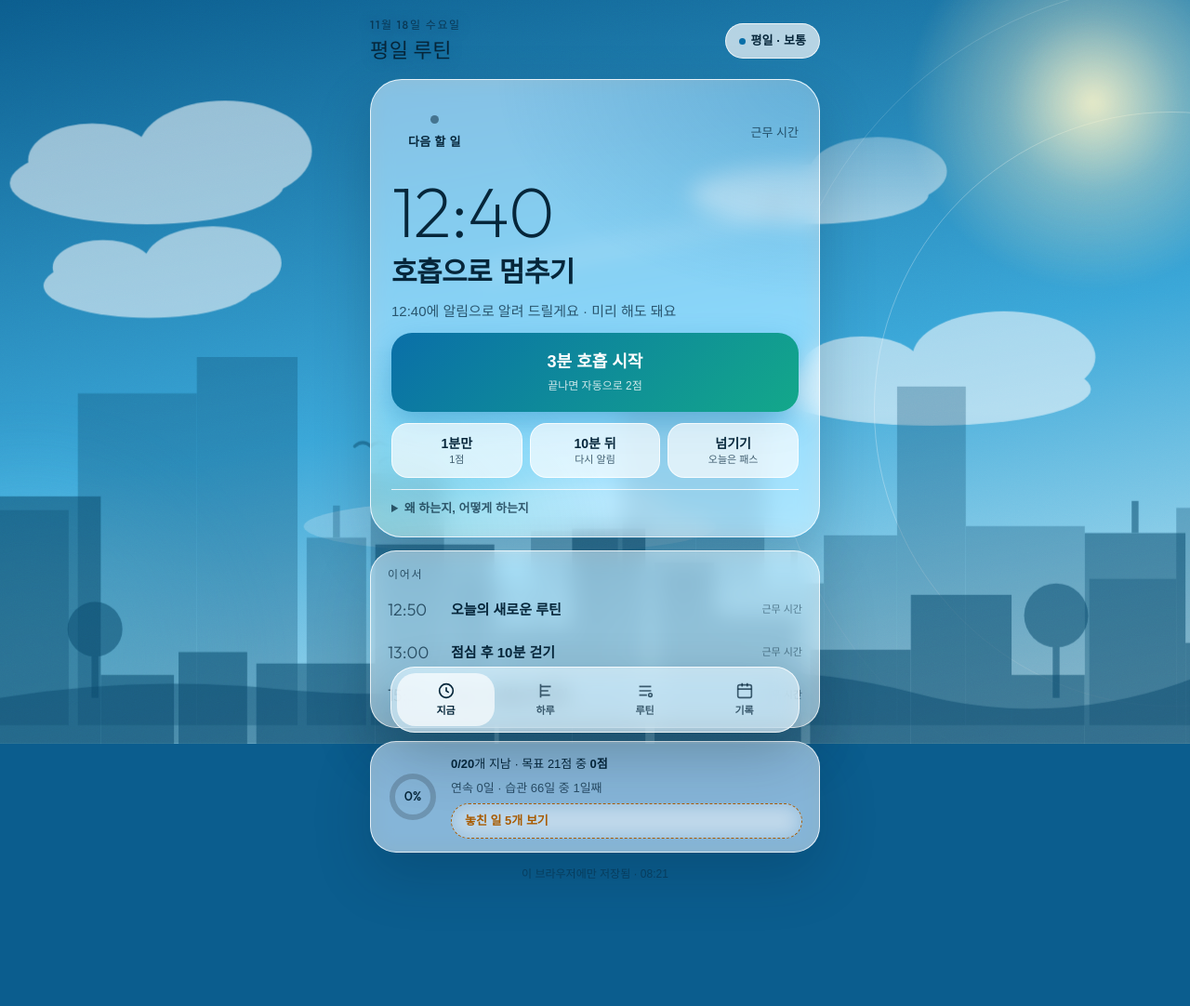
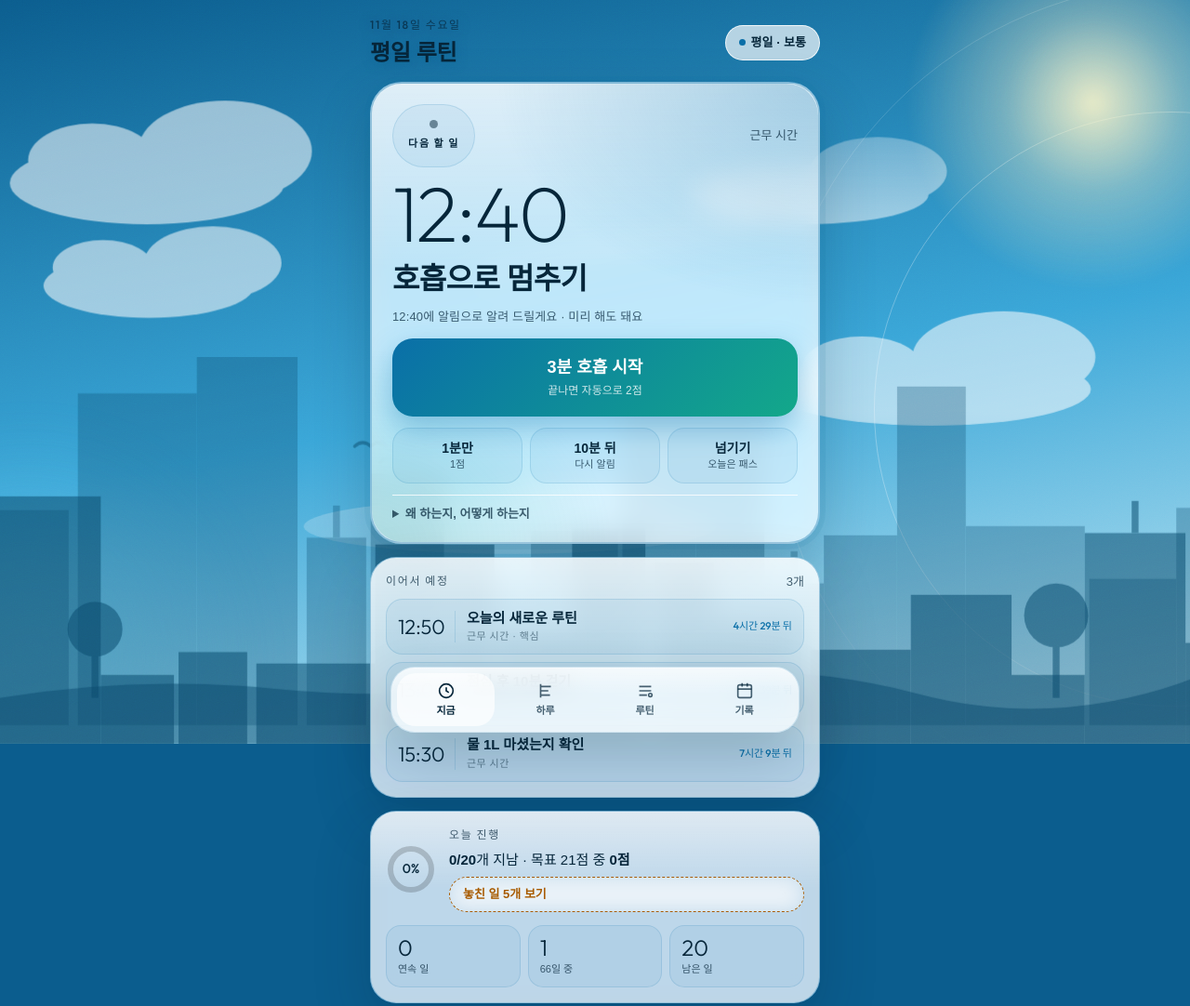
Before and after one commit to vqoq2836-hue/frontal-daily, a plain HTML site: page app/src/main/assets/index.html in a window 1280 px wide. Shown: the top 1082 px of the page at 93% size. Before the commit the page ends 1054 px from the top, so only its background shows below. Drawn offline with Linux system fonts and the light colour scheme; a web font is replaced by a local one.

Commit message:
Denser card design: distinct outlines and fills, tiled upcoming list, stronger type hierarchy
Co-Authored-By: Claude Opus 5.5 <noreply@anthropic.com>
Claude-Session: https://claude.ai/code/session_01RDP8k3bnzEm8X47U66HDhw

```diff
--- a/app/src/main/assets/index.html
+++ b/app/src/main/assets/index.html
@@ -13,21 +13,25 @@
   --glass:rgba(255,255,255,.09); --glass-2:rgba(255,255,255,.14); --line:rgba(255,255,255,.18);
   --accent:#8BE3CB; --accent-2:#5BB8F0; --accent-ink:#04201A; --warn:#FFC36E;
   --shadow:0 24px 60px rgba(0,0,0,.35);
+  --card:rgba(9,15,36,.58); --card-2:rgba(255,255,255,.06); --card-line:rgba(139,227,203,.38); --tile:rgba(255,255,255,.06); --tile-line:rgba(255,255,255,.1);
   color-scheme:dark;
 }
 :root[data-sky="dawn"]{ --sky1:#24183A; --sky2:#9C4372; --sky3:#F39A5C; --orb:#FFD58C; --haze:#E0618A;
   --ink:#FFF7F0; --muted:rgba(255,247,240,.74); --faint:rgba(255,247,240,.48);
   --glass:rgba(255,255,255,.12); --glass-2:rgba(255,255,255,.18); --line:rgba(255,255,255,.26);
-  --accent:#FFD37A; --accent-2:#FF9E6B; --accent-ink:#3A1A08; --warn:#FFE3A3; color-scheme:dark }
+  --accent:#FFD37A; --accent-2:#FF9E6B; --accent-ink:#3A1A08; --warn:#FFE3A3;
+  --card:rgba(40,18,48,.5); --card-2:rgba(255,255,255,.07); --card-line:rgba(255,211,122,.45); --tile:rgba(255,255,255,.08); --tile-line:rgba(255,255,255,.14); color-scheme:dark }
 :root[data-sky="day"]{ --sky1:#0B5D8E; --sky2:#3AA6D8; --sky3:#C9ECF5; --orb:#FFF6C9; --haze:#7CD3EE;
   --ink:#06263A; --muted:rgba(6,38,58,.72); --faint:rgba(6,38,58,.5);
   --glass:rgba(255,255,255,.52); --glass-2:rgba(255,255,255,.68); --line:rgba(255,255,255,.8);
   --accent:#0A6FA8; --accent-2:#13A88A; --accent-ink:#FFFFFF; --warn:#A85B00;
-  --shadow:0 24px 60px rgba(6,38,58,.22); color-scheme:light }
+  --shadow:0 24px 60px rgba(6,38,58,.22);
+  --card:rgba(255,255,255,.74); --card-2:rgba(255,255,255,.5); --card-line:rgba(10,111,168,.35); --tile:rgba(10,111,168,.06); --tile-line:rgba(10,111,168,.14); color-scheme:light }
 :root[data-sky="dusk"]{ --sky1:#170F36; --sky2:#5E2A68; --sky3:#EE7246; --orb:#FFA25E; --haze:#B23E73;
   --ink:#FFF4EE; --muted:rgba(255,244,238,.74); --faint:rgba(255,244,238,.48);
   --glass:rgba(255,255,255,.11); --glass-2:rgba(255,255,255,.17); --line:rgba(255,255,255,.24);
-  --accent:#FFB176; --accent-2:#FF7A8A; --accent-ink:#3A1406; --warn:#FFD9A0; color-scheme:dark }
+  --accent:#FFB176; --accent-2:#FF7A8A; --accent-ink:#3A1406; --warn:#FFD9A0;
+  --card:rgba(30,14,46,.55); --card-2:rgba(255,255,255,.06); --card-line:rgba(255,177,118,.42); --tile:rgba(255,255,255,.07); --tile-line:rgba(255,255,255,.12); color-scheme:dark }
 
 *{box-sizing:border-box}
 html,body{background:var(--sky1)}
@@ -84,13 +88,14 @@ p{margin:0} h1,h2,h3{margin:0;line-height:1.25;text-wrap:balance}
 
 /* ---- 레이아웃 ---- */
 .wrap{position:relative;z-index:1;max-width:520px;margin:0 auto;padding-left:max(18px,env(safe-area-inset-left,0px));padding-right:max(18px,env(safe-area-inset-right,0px));padding-block:18px calc(104px + env(safe-area-inset-bottom,0px));display:flex;flex-direction:column;gap:14px}
-.glass{background:var(--glass);border:1px solid var(--line);border-radius:28px;backdrop-filter:blur(12px) saturate(150%);-webkit-backdrop-filter:blur(12px) saturate(150%);box-shadow:var(--shadow)}
+.glass{background:linear-gradient(180deg,var(--card-2),transparent 40%),var(--card);border:1.5px solid var(--card-line);border-radius:28px;backdrop-filter:blur(14px) saturate(150%);-webkit-backdrop-filter:blur(14px) saturate(150%);box-shadow:var(--shadow),inset 0 1px 0 rgba(255,255,255,.18)}
+nav.tabs.glass{border-color:var(--tile-line)}
 .eyebrow{font-family:var(--num);font-size:12px;font-weight:500;letter-spacing:.14em;text-transform:uppercase;color:var(--muted)}
 .muted{color:var(--muted)} .small{font-size:13px} .num{font-family:var(--num);font-variant-numeric:tabular-nums}
 
 .topbar{display:flex;justify-content:space-between;align-items:center;gap:10px}
 .topbar .date{display:flex;flex-direction:column;text-shadow:0 1px 12px color-mix(in srgb,var(--sky1) 55%,transparent)}
-.topbar .date b{font-family:var(--num);font-weight:300;font-size:22px;letter-spacing:.02em}
+.topbar .date b{font-family:var(--serif);font-weight:700;font-size:24px;letter-spacing:-.01em}
 .pill{border:1px solid var(--line);background:var(--glass-2);border-radius:99px;padding:8px 14px;font-size:13px;font-weight:600;display:inline-flex;gap:6px;align-items:center;backdrop-filter:blur(12px);-webkit-backdrop-filter:blur(12px)}
 .pill .dot{width:7px;height:7px;border-radius:50%;background:var(--accent)}
 
@@ -101,23 +106,23 @@ p{margin:0} h1,h2,h3{margin:0;line-height:1.25;text-wrap:balance}
 .seg button[aria-pressed="true"]{background:var(--glass-2);box-shadow:0 2px 10px rgba(0,0,0,.15)}
 
 /* ---- 지금 할 일 (히어로) ---- */
-.hero{position:relative;overflow:hidden;padding:22px 22px 20px;display:flex;flex-direction:column;gap:12px;border-radius:34px}
+.hero{position:relative;overflow:hidden;padding:22px 22px 20px;display:flex;flex-direction:column;gap:12px;border-radius:34px;border-width:2px;box-shadow:var(--shadow),0 0 0 6px color-mix(in srgb,var(--card-line) 22%,transparent),inset 0 1px 0 rgba(255,255,255,.22)}
 .hero::before{content:"";position:absolute;inset:0;border-radius:inherit;pointer-events:none;
   background:radial-gradient(120% 80% at 100% 0%,color-mix(in srgb,var(--accent) 26%,transparent),transparent 60%),radial-gradient(90% 70% at 0% 100%,color-mix(in srgb,var(--accent-2) 18%,transparent),transparent 60%)}
 .hero > *{position:relative}
 .hero-top{display:flex;justify-content:space-between;align-items:center;gap:8px}
-.state{display:inline-flex;align-items:center;gap:8px;font-size:13px;font-weight:700;letter-spacing:.02em}
+.state{display:inline-flex;align-items:center;gap:8px;font-family:var(--num);font-size:11px;font-weight:700;letter-spacing:.16em;text-transform:uppercase;padding:5px 10px 5px 8px;border-radius:99px;background:var(--tile);border:1px solid var(--tile-line);white-space:nowrap;flex:none}
 .state i{width:9px;height:9px;border-radius:50%;background:var(--accent);box-shadow:0 0 0 0 var(--accent);animation:pulse 1.8s ease-out infinite}
 .state.next i{background:var(--faint);animation:none}
 @keyframes pulse{0%{box-shadow:0 0 0 0 color-mix(in srgb,var(--accent) 70%,transparent)}100%{box-shadow:0 0 0 12px transparent}}
-.hero-time{font-family:var(--num);font-weight:200;font-size:76px;line-height:.95;letter-spacing:-.02em}
-.hero-title{font-size:30px;font-weight:700;letter-spacing:-.02em;line-height:1.2}
-.hero-cue{font-size:15px;color:var(--muted)}
+.hero-time{font-family:var(--num);font-weight:200;font-size:84px;line-height:.9;letter-spacing:-.03em}
+.hero-title{font-family:var(--serif);font-size:32px;font-weight:700;letter-spacing:-.02em;line-height:1.25;word-break:keep-all}
+.hero-cue{font-size:13px;color:var(--muted);letter-spacing:.01em}
 .big{width:100%;border:0;border-radius:22px;padding:18px 20px;font-size:18px;font-weight:700;
   background:linear-gradient(135deg,var(--accent),var(--accent-2));color:var(--accent-ink);box-shadow:0 12px 30px color-mix(in srgb,var(--accent) 35%,transparent);display:flex;flex-direction:column;align-items:center;gap:2px}
 .big small{font-size:12px;font-weight:500;opacity:.8}
 .acts{display:grid;grid-template-columns:repeat(3,1fr);gap:8px}
-.ghost{border:1px solid var(--line);background:var(--glass-2);border-radius:18px;padding:12px 8px;font-size:14px;font-weight:600;display:flex;flex-direction:column;align-items:center;gap:1px;line-height:1.3}
+.ghost{border:1px solid var(--tile-line);background:var(--tile);border-radius:18px;padding:12px 8px;font-size:14px;font-weight:600;display:flex;flex-direction:column;align-items:center;gap:1px;line-height:1.3}
 .ghost small{font-size:11px;font-weight:500;color:var(--muted)}
 .ghost.wide{grid-column:1/-1}
 .linkish{border:0;background:none;color:var(--accent);font-weight:600;font-size:13px;padding:4px 0;text-decoration:underline;text-underline-offset:3px}
@@ -138,12 +143,18 @@ details.how ol{margin:8px 0 0;padding-left:20px;font-size:14px;display:flex;flex
 details.how .tip{margin-top:8px;font-size:13px;color:var(--warn)}
 
 /* ---- 다음 / 진행 ---- */
-.next{padding:16px 18px;display:flex;flex-direction:column;gap:10px}
-.next-row{display:grid;grid-template-columns:58px 1fr auto;gap:10px;align-items:center;width:100%;border:0;background:none;text-align:left;padding:4px 0}
-.next-row .t{font-family:var(--num);font-weight:300;font-size:18px;color:var(--muted)}
-.next-row .n{font-weight:600}
-.next-row .b{font-size:11px;color:var(--faint)}
-.progress{padding:14px 18px;display:grid;grid-template-columns:auto 1fr;gap:14px;align-items:center}
+.next{padding:16px;display:flex;flex-direction:column;gap:8px}
+.next-row{display:grid;grid-template-columns:62px 1fr auto;gap:12px;align-items:center;width:100%;border:1px solid var(--tile-line);background:var(--tile);border-radius:18px;text-align:left;padding:10px 12px}
+.next-row .tb{display:flex;flex-direction:column;gap:1px;min-width:0}
+.next-row .t{font-family:var(--num);font-weight:300;font-size:22px;letter-spacing:-.01em;border-right:1px solid var(--tile-line);padding-right:10px}
+.next-row .n{font-weight:600;font-size:15px;line-height:1.35}
+.next-row .b{font-size:11px;color:var(--faint);letter-spacing:.04em}
+.next-row .in{font-family:var(--num);font-size:11px;font-weight:500;color:var(--accent);white-space:nowrap}
+.progress{padding:16px;display:grid;grid-template-columns:auto 1fr;gap:14px;align-items:center}
+.stats3{grid-column:1/-1;display:grid;grid-template-columns:repeat(3,1fr);gap:8px}
+.stat3{border:1px solid var(--tile-line);background:var(--tile);border-radius:16px;padding:10px 12px;display:flex;flex-direction:column;gap:2px}
+.stat3 b{font-family:var(--num);font-weight:300;font-size:24px;line-height:1.1}
+.stat3 span{font-size:11px;color:var(--muted)}
 .mini-ring{width:54px;height:54px;position:relative}
 .mini-ring svg{width:54px;height:54px;transform:rotate(-90deg)}
 .mini-ring b{position:absolute;inset:0;display:flex;align-items:center;justify-content:center;font-family:var(--num);font-weight:500;font-size:14px}
@@ -694,12 +705,14 @@ function renderNow(){
     h+=`<section class="hero glass done-card"><span class="state next"><i></i>오늘 루틴 끝</span><div class="hero-time">${s}<span style="font-size:24px">/${g}점</span></div><p class="hero-title" style="font-size:22px">${s>=g?"오늘도 해냈어요. 푹 자는 것까지가 루틴이에요.":"오늘은 여기까지. 내일 아침 첫 알림부터 다시 시작해요."}</p></section>`;
   }
   const upcoming=tasks.filter(t=>!settled(v,t.id) && (!f.t||t.id!==f.t.id) && toMin(t.time)>=nowMin()).slice(0,3);
-  if(upcoming.length) h+=`<section class="glass next"><span class="eyebrow">이어서</span>${upcoming.map(t=>`<button class="next-row" data-pick="${t.id}"><span class="t">${esc(t.time)}</span><span class="n">${esc(t.title)}</span><span class="b">${esc(t.blockTitle)}</span></button>`).join("")}</section>`;
+  const inTxt=t=>{ const m=toMin(t.time)-nowMin(); return m<=0?"지금":m<60?m+"분 뒤":Math.floor(m/60)+"시간 "+(m%60?m%60+"분 ":"")+"뒤"; };
+  if(upcoming.length) h+=`<section class="glass next"><div class="row" style="justify-content:space-between"><span class="eyebrow">이어서 예정</span><span class="small muted">${upcoming.length}개</span></div>${upcoming.map(t=>`<button class="next-row" data-pick="${t.id}"><span class="t">${esc(t.time)}</span><span class="tb"><span class="n">${esc(t.title)}</span><span class="b">${esc(t.blockTitle)}${t.core?" · 핵심":""}</span></span><span class="in">${inTxt(t)}</span></button>`).join("")}</section>`;
   const C2=2*Math.PI*22, pct=Math.min(1,s/Math.max(1,g));
   h+=`<section class="glass progress">
     <div class="mini-ring" role="img" aria-label="오늘 ${doneN}/${tasks.length}개 완료"><svg viewBox="0 0 54 54"><circle cx="27" cy="27" r="22" stroke="rgba(0,0,0,.18)" stroke-width="6" fill="none"/><circle cx="27" cy="27" r="22" stroke="var(--accent)" stroke-width="6" fill="none" stroke-linecap="round" stroke-dasharray="${C2}" stroke-dashoffset="${C2*(1-pct)}"/></svg><b>${Math.round(pct*100)}%</b></div>
-    <div style="display:flex;flex-direction:column;gap:6px;min-width:0"><p class="small"><b>${doneN}/${tasks.length}</b>개 지남 · 목표 ${g}점 중 <b>${s}점</b></p><p class="small muted">연속 ${streak().n}일 · 습관 66일 중 ${Math.min(TARGET_DAYS,Math.max(1,diffDays(S.settings.startDate,d)+1))}일째</p>
+    <div style="display:flex;flex-direction:column;gap:6px;min-width:0"><span class="eyebrow">오늘 진행</span><p style="font-size:15px"><b>${doneN}/${tasks.length}</b>개 지남 · 목표 ${g}점 중 <b>${s}점</b></p>
     ${missed.length?`<button class="pill missed" data-goto="day">놓친 일 ${missed.length}개 보기</button>`:""}</div>
+    <div class="stats3"><div class="stat3"><b>${streak().n}</b><span>연속 일</span></div><div class="stat3"><b>${Math.min(TARGET_DAYS,Math.max(1,diffDays(S.settings.startDate,d)+1))}</b><span>66일 중</span></div><div class="stat3"><b>${tasks.length-doneN}</b><span>남은 일</span></div></div>
   </section>
   <p class="sync" id="sync">${esc(syncText())}</p>`;
   return h;
```
Also changed, not shown: web/index.html (+32 -19 lines).
